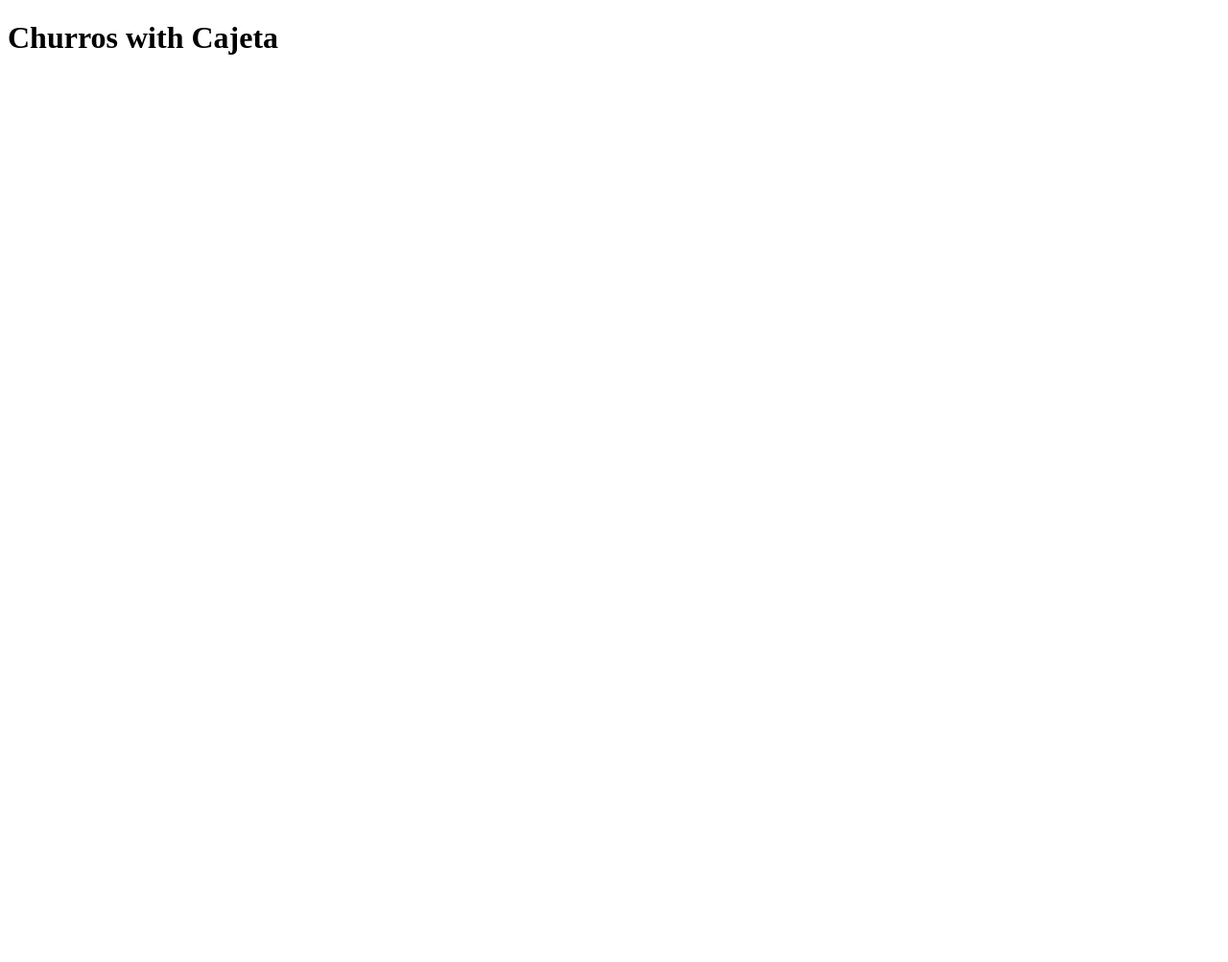
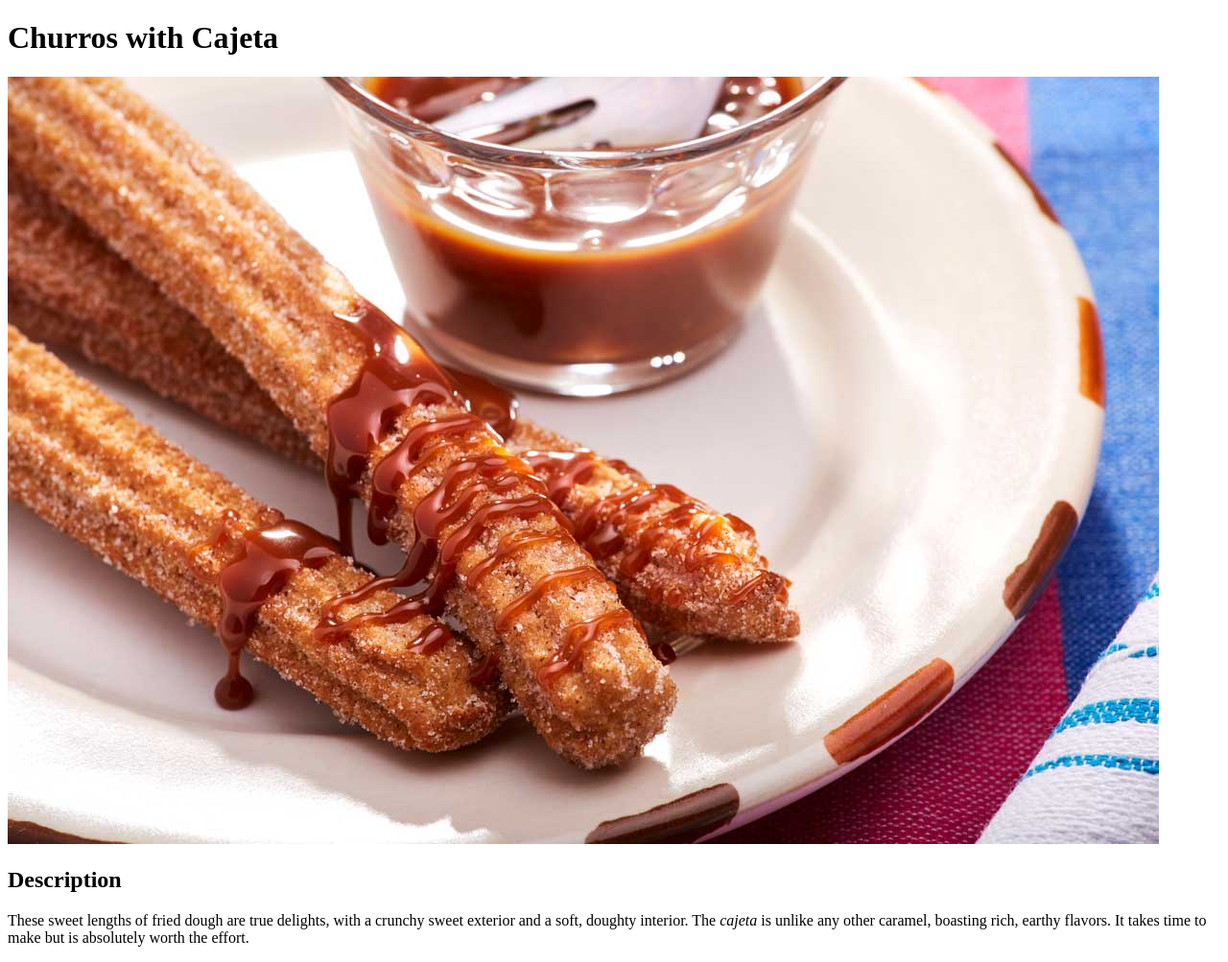
Before and after one commit to potaytocheeps/odin-recipes, a plain HTML site: page recipes/churros-with-cajeta.html in a window 1280 px wide. Shown: the whole page at 96% size. Before the commit the page ends 800 px from the top, so only its background shows below. Drawn offline with Linux system fonts and the light colour scheme.

Commit message:
Add image and description for Churros with Cajeta recipe

```diff
--- a/recipes/churros-with-cajeta.html
+++ b/recipes/churros-with-cajeta.html
@@ -6,5 +6,14 @@
 </head>
 <body>
   <h1>Churros with Cajeta</h1>
+  <img src="../images/churros-with-cajeta.jpg"
+       alt="The finished churros with cajeta dish">
+  <h2>Description</h2>
+  <p>
+    These sweet lengths of fried dough are true delights, with a crunchy
+    sweet exterior and a soft, doughty interior. The <em>cajeta</em> is unlike
+    any other caramel, boasting rich, earthy flavors. It takes time to make
+    but is absolutely worth the effort.
+  </p>
 </body>
 </html>
```
